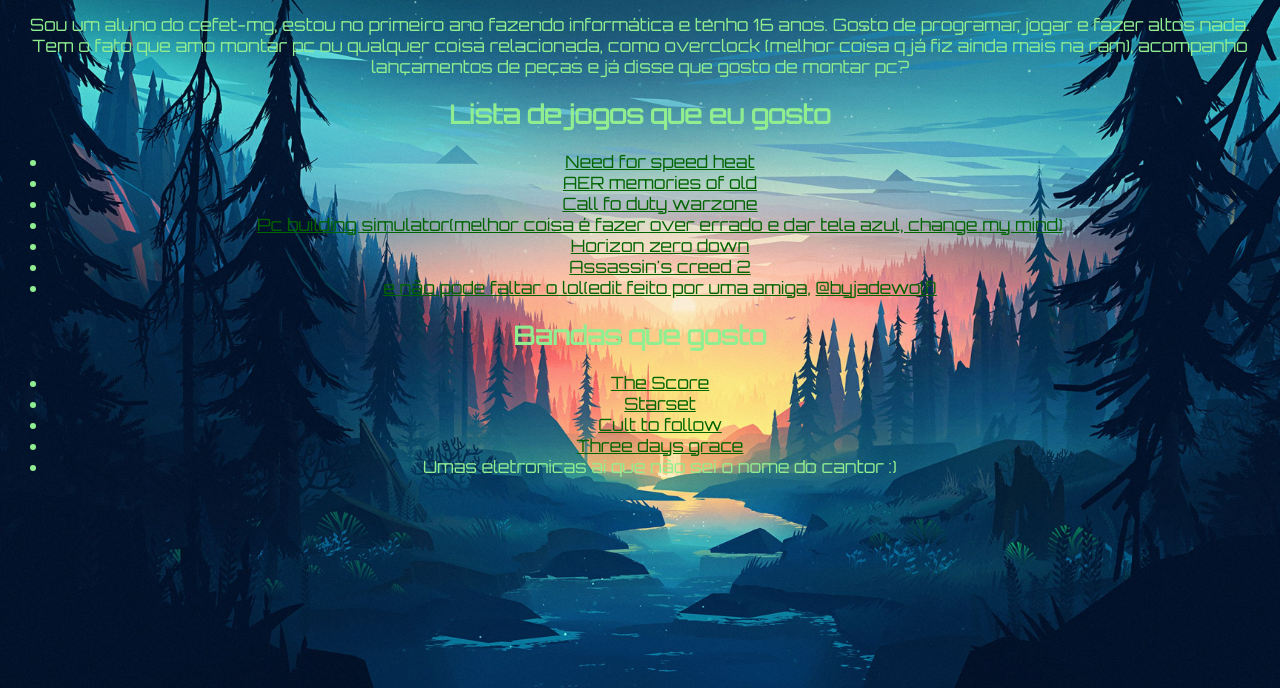
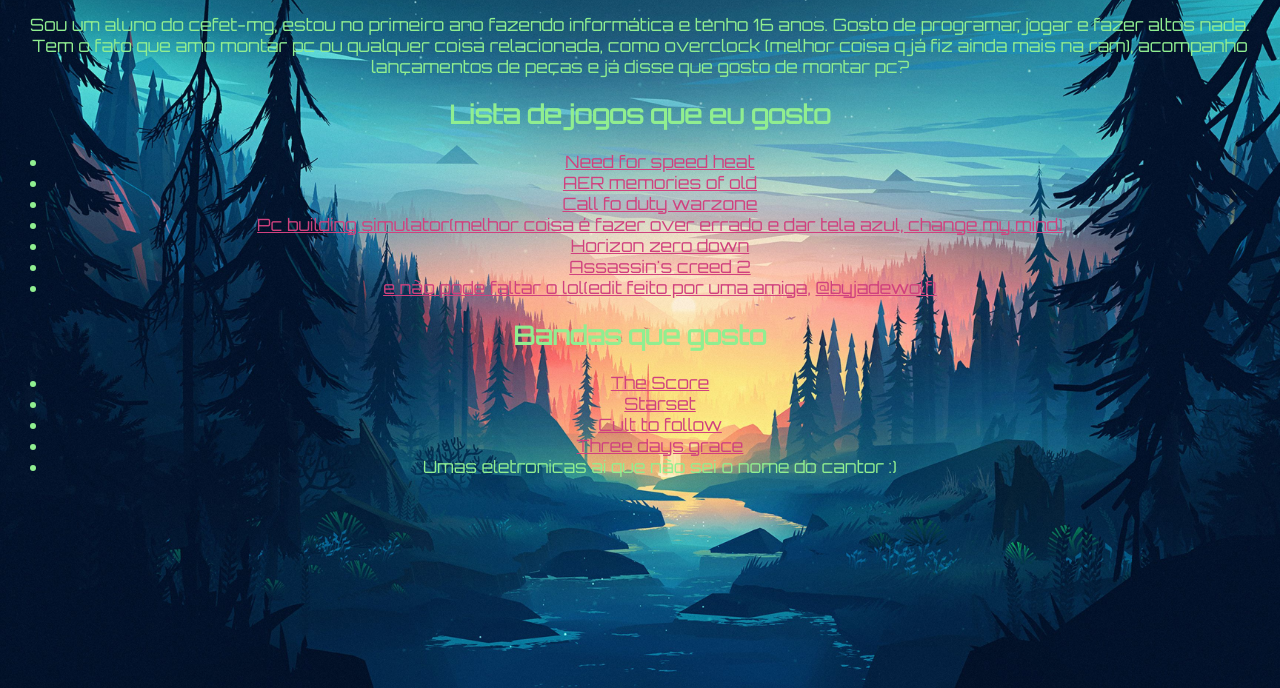
Before and after one commit to thiagoiulli/salsichanoinspeto, a plain HTML site: page index.html in a window 1280 px wide. Shown: the part 112-800 px from the top of the page. Drawn offline with Linux system fonts and the light colour scheme.

Commit message:
finalizado

```diff
--- a/master.css
+++ b/master.css
@@ -20,5 +20,5 @@ a:active{
   color: #d2691e;
 }
 a:link{
-  color: #006400;
+  color: #d0417e;
 }
```
